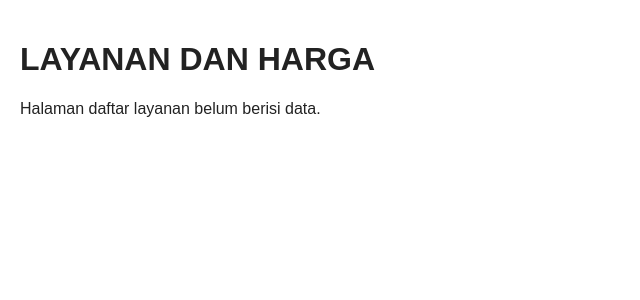
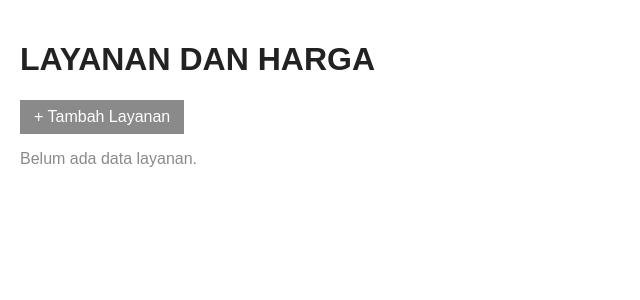
Before and after one commit to nursintianabila/rpl-laundry-koin, a Flask app: template templates/layanan/daftar.html in a window 1280 px wide. Shown: the part 76-376 px from the top of the page, without its empty margins (0-640 px from the left). Run offline with Flask 3, Linux system fonts and the light colour scheme; the template is opened without the code that fills it, so the values that code supplies are empty.

Commit message:
Tambah halaman daftar layanan

```diff
--- a/routes/layanan_routes.py
+++ b/routes/layanan_routes.py
@@ -1,4 +1,6 @@
 from flask import Blueprint, redirect, render_template, url_for
+
+from services import layanan_service
 
 bp = Blueprint("layanan", __name__)
 
@@ -12,4 +14,5 @@ def beranda():
 @bp.route("/layanan")
 def daftar():
     """Menampilkan halaman daftar layanan."""
-    return render_template("layanan/daftar.html")
+    daftar_layanan = layanan_service.daftar_layanan()
+    return render_template("layanan/daftar.html", daftar_layanan=daftar_layanan)
--- a/templates/base.html
+++ b/templates/base.html
@@ -19,6 +19,7 @@
     .pesan { background: #e6f4ea; border: 1px solid #9ed0a9; padding: 8px 12px; }
     .galat { background: #fdecea; border: 1px solid #e6a19a; padding: 8px 12px; }
     .tombol { display: inline-block; background: #1f4e79; color: #fff; padding: 8px 14px; text-decoration: none; border: 0; cursor: pointer; }
+    .tombol.nonaktif { background: #8a8a8a; cursor: default; }
     .teks-muted { color: #8a8a8a; }
     .aksi form { display: inline; }
   </style>
--- a/templates/layanan/daftar.html
+++ b/templates/layanan/daftar.html
@@ -4,5 +4,33 @@
 
 {% block isi %}
 <h1>LAYANAN DAN HARGA</h1>
-<p>Halaman daftar layanan belum berisi data.</p>
+
+<p>
+  <span class="tombol nonaktif" title="Tersedia pada tahap berikutnya">+ Tambah Layanan</span>
+</p>
+
+{% if daftar_layanan %}
+<table>
+  <thead>
+    <tr>
+      <th>ID</th>
+      <th>Nama Layanan</th>
+      <th>Harga</th>
+      <th>Aksi</th>
+    </tr>
+  </thead>
+  <tbody>
+    {% for layanan in daftar_layanan %}
+    <tr>
+      <td>{{ layanan.id_layanan }}</td>
+      <td>{{ layanan.nama_layanan }}</td>
+      <td>{{ layanan.harga | rupiah }}</td>
+      <td><span class="teks-muted" title="Tersedia pada tahap berikutnya">—</span></td>
+    </tr>
+    {% endfor %}
+  </tbody>
+</table>
+{% else %}
+<p class="teks-muted">Belum ada data layanan.</p>
+{% endif %}
 {% endblock %}
```
Also changed, not shown: docs/jurnal-vibe-coding.md (+1 -0 lines), models.py (+12 -0 lines), services/layanan_service.py (added, +8 -0 lines).
